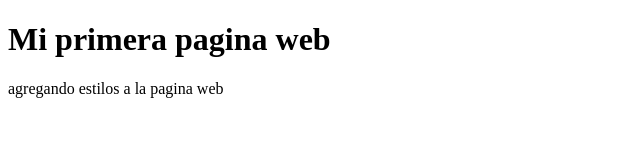
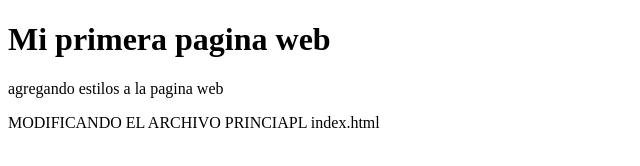
Before and after one commit to JimmyLlancaMelo/aprendiendoGITHUB, a plain HTML site: page index.html in a window 1280 px wide. Shown: the whole page, without its empty margins (0-640 px from the left). Drawn offline with Linux system fonts and the light colour scheme.

Commit message:
Subiendo archivos modificados, inluyendo los traidos desde el repositorio

```diff
--- a/index.html
+++ b/index.html
@@ -10,5 +10,7 @@
     <h1>Mi primera pagina web</h1>
     <p>agregando estilos a la pagina web</p>
 
+    <span>MODIFICANDO EL ARCHIVO PRINCIAPL index.html</span>
+
 </body>
 </html>
```
Also changed, not shown: contacto.html (+2 -0 lines).
